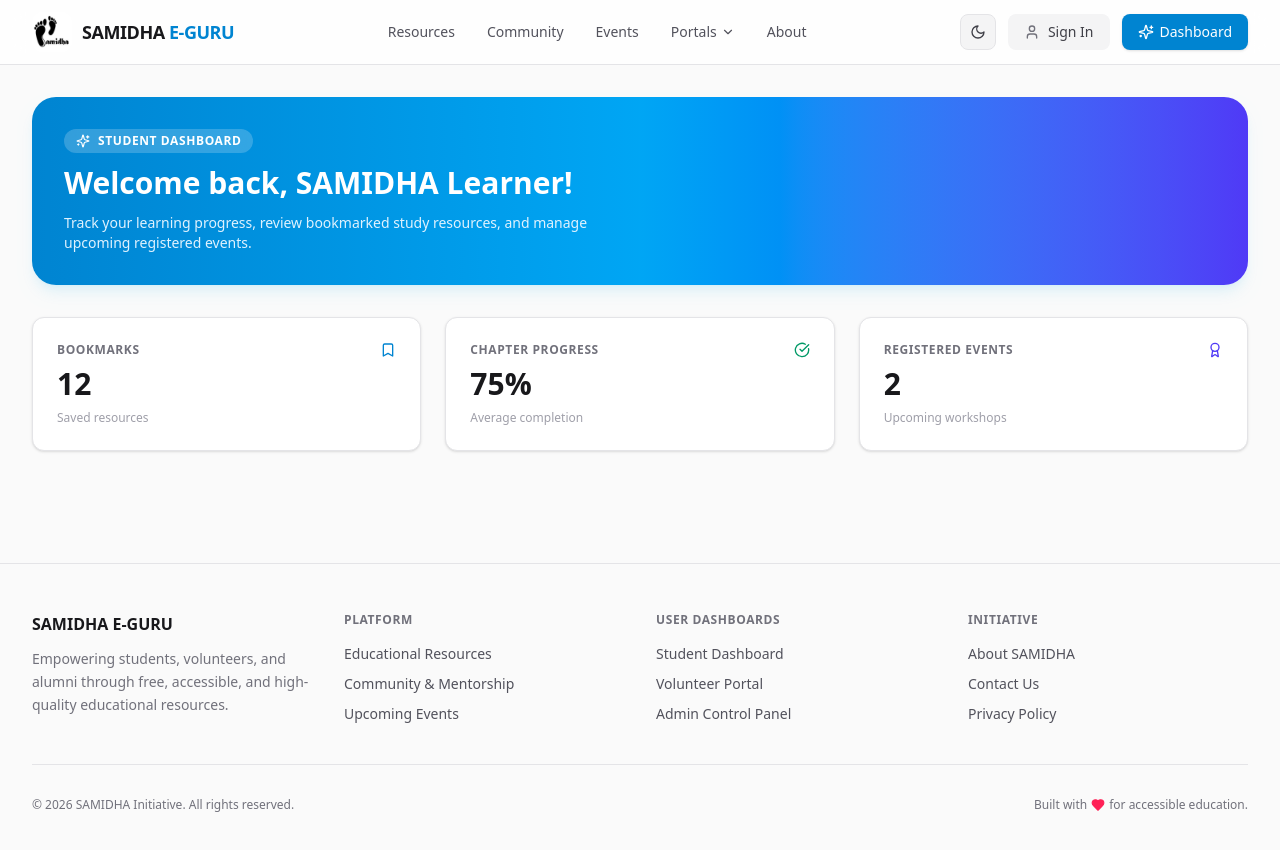
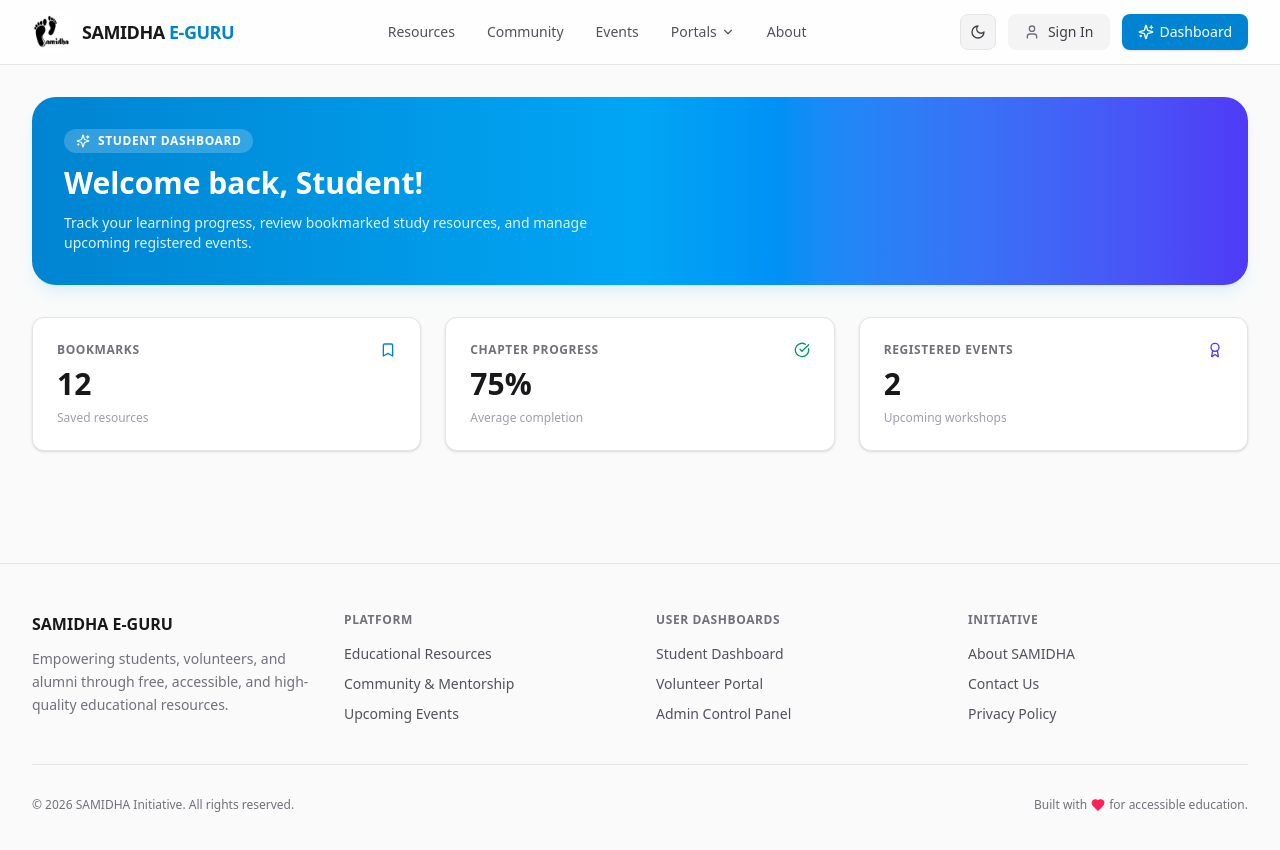
Before and after one commit to Samidha-DSEU/Samidha-E-Guru, a Next.js app in the folder frontend/: page /dashboard in a window 1280 px wide. Shown: the top 850 px of the page. Built offline with nearby package versions, Linux system fonts and the light colour scheme.

Commit message:
fix: replace hardcoded greeting in dashboard with dynamic user name

```diff
--- a/frontend/app/dashboard/page.tsx
+++ b/frontend/app/dashboard/page.tsx
@@ -3,8 +3,10 @@
 import React from "react";
 import { BookOpen, Bookmark, CheckCircle, Bell, Award, Sparkles } from "lucide-react";
 import { Card } from "@/components/ui/Card";
+import { useAuth } from "@/features/auth/context/AuthContext";
 
 export default function DashboardPage() {
+  const { user } = useAuth();
   return (
     <div className="space-y-8">
       {/* Overview Banner */}
@@ -12,7 +14,7 @@ export default function DashboardPage() {
         <div className="inline-flex items-center gap-2 px-3 py-1 rounded-full bg-white/20 backdrop-blur-md text-xs font-semibold uppercase tracking-wider">
           <Sparkles className="h-3.5 w-3.5" /> Student Dashboard
         </div>
-        <h1 className="text-3xl font-bold">Welcome back, SAMIDHA Learner!</h1>
+        <h1 className="text-3xl font-bold">Welcome back, {user?.profile?.full_name?.split(' ')[0] || "Student"}!</h1>
         <p className="text-sky-100 text-sm max-w-xl">
           Track your learning progress, review bookmarked study resources, and manage upcoming registered events.
         </p>
```
